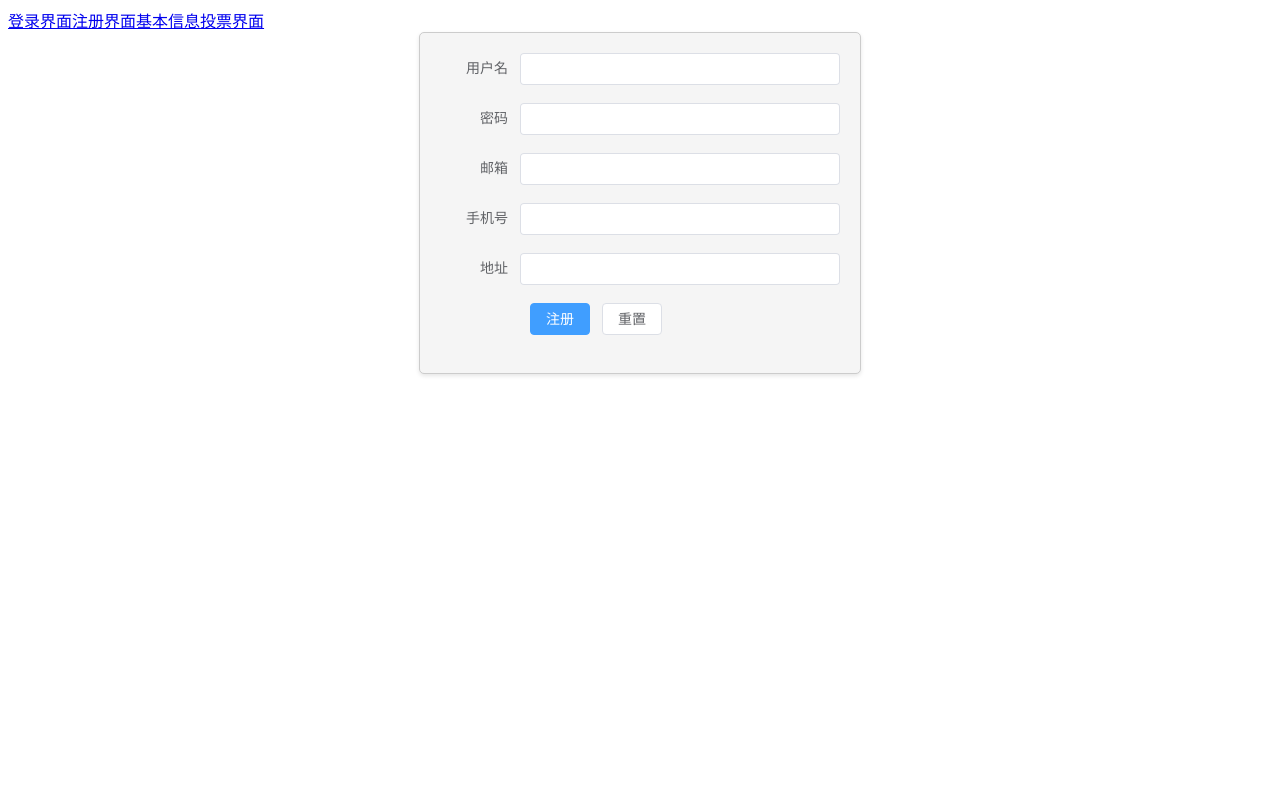
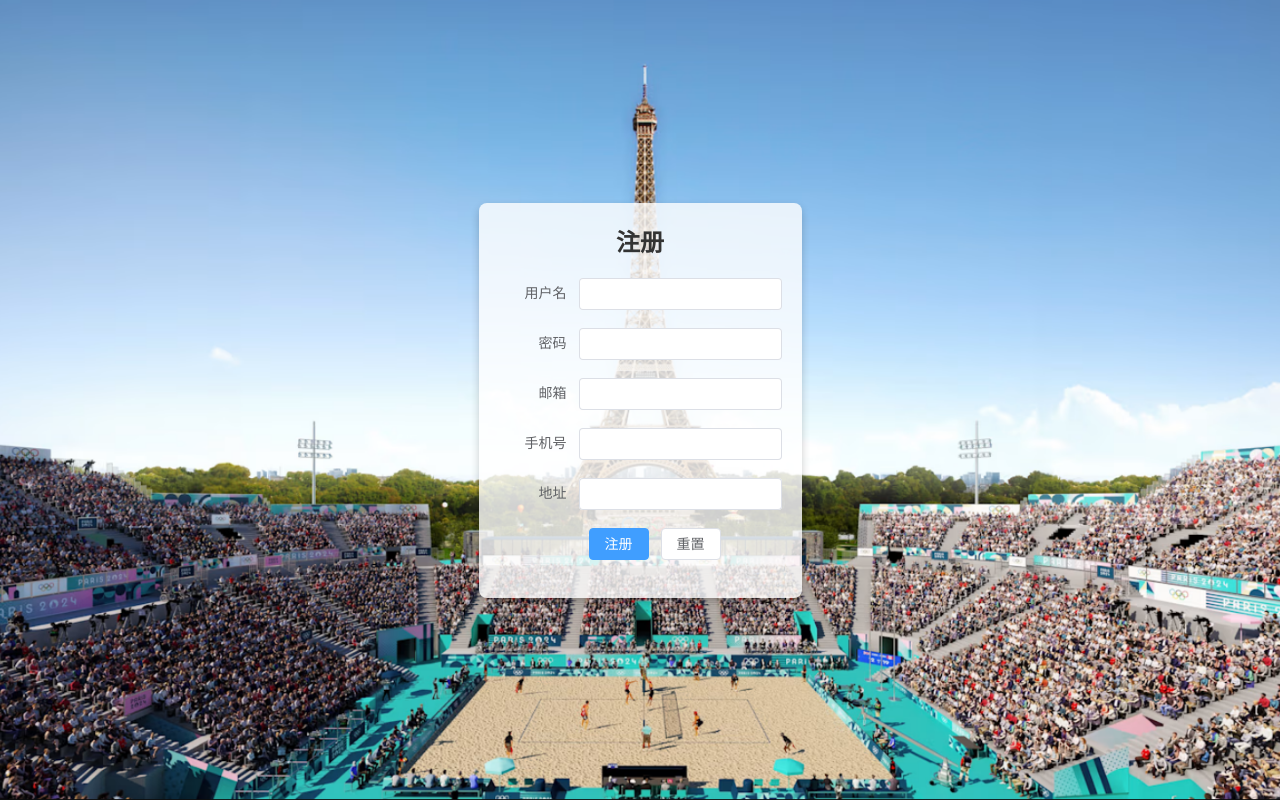
Before and after one commit to forExpecto/OlympicVote, a Vue app in the folder olympic-vote/: page /RegisterView in a window 1280 px wide. Built offline with nearby package versions, Linux system fonts and the light colour scheme.

Commit message:
更新注册和登录界面

```diff
--- a/olympic-vote/src/view/User/LoginView.vue
+++ b/olympic-vote/src/view/User/LoginView.vue
@@ -2,6 +2,7 @@
     <div class="background">
         <div class="login-container">
             <el-form ref="loginForm" :model="loginForm" label-width="80px">
+                <div class="login-font">奥林匹克系统登录</div>
                 <el-form-item label="用户名">
                     <el-input v-model="loginForm.username" autocomplete="off"></el-input>
                 </el-form-item>
@@ -11,6 +12,7 @@
                 <el-form-item>
                     <el-button type="primary" @click="login">登录</el-button>
                     <el-button @click="resetForm">重置</el-button>
+                    <el-button @click="register">注册</el-button>
                 </el-form-item>
             </el-form>
         </div>
@@ -37,10 +39,18 @@ export default {
             // }).catch(error => {
             //   // 登录失败后的处理
             // });
+
+            // 模拟登录成功后的跳转
+            this.$router.push('/VoteView');
+
         },
         resetForm() {
             // 重置表单
             this.$refs.loginForm.resetFields();
+        },
+        register() {
+            // 跳转到注册页面
+            this.$router.push('/RegisterView');
         }
     }
 };
@@ -73,6 +83,20 @@ export default {
     transition: transform 0.3s ease, box-shadow 0.3s ease;
 }
 
+
+/* 登录框字体 */
+.login-font {
+    font-size: 24px;
+    font-weight: bold;
+    color: #333;
+    text-align: center;
+    margin-bottom: 20px;
+}
+
+
+
+
+
 /* 登录框浮动和阴影效果 */
 .login-container:hover {
     transform: translate(-5px, -5px);
--- a/olympic-vote/src/view/User/RegisterView.vue
+++ b/olympic-vote/src/view/User/RegisterView.vue
@@ -1,6 +1,8 @@
 <template>
+    <div class="background">
         <div class="register-container">
             <el-form ref="registerForm" :model="registerForm" label-width="80px">
+                <div class="register-font">注册</div>
                 <el-form-item label="用户名">
                     <el-input v-model="registerForm.user_name" autocomplete="off"></el-input>
                 </el-form-item>
@@ -22,6 +24,7 @@
                 </el-form-item>
             </el-form>
         </div>
+    </div>
 </template>
 
 <script>
@@ -42,15 +45,8 @@ export default {
         register() {
             // 在这里处理注册逻辑
             console.log('注册表单数据：', this.registerForm);
-            // 表单验证通过后，可以调用注册API
-            // this.$http.post('/api/register', this.registerForm).then(response => {
-            //   // 注册成功后的处理
-            // }).catch(error => {
-            //   // 注册失败后的处理
-            // });
         },
         resetForm() {
-            // 重置表单
             this.$refs.registerForm.resetFields();
         }
     }
@@ -58,16 +54,52 @@ export default {
 </script>
 
 <style scoped>
+/* 页面背景设置 */
+.background {
+    position: fixed;
+    top: 0;
+    left: 0;
+    right: 0;
+    bottom: 0;
+    background-image: url('@/assets/Login/register-backgroud.jpg');
+    background-size: cover;
+    background-position: center;
+    display: flex;
+    justify-content: center;
+    align-items: center;
+}
+
+.register-font {
+    font-size: 24px;
+    font-weight: bold;
+    color: #333;
+    text-align: center;
+    margin-bottom: 20px;
+}
+
+
+
+
+/* 注册框样式 */
 .register-container {
-    align-items: center;
-    justify-content: center;
     max-width: 400px;
-    margin: 0 auto;
     padding: 20px;
-    border: 1px solid #ccc;
-    border-radius: 5px;
-    background-color: #f5f5f5;
-    box-shadow: 0 2px 4px rgba(0, 0, 0, 0.1);
+    margin: auto;
+    background-color: rgba(255, 255, 255, 0.8);
+    /* 半透明背景 */
+    border-radius: 8px;
+    transition: all 0.3s ease;
+    /* 平滑过渡效果 */
+    box-shadow: 0 4px 8px rgba(0, 0, 0, 0.2);
+    /* 初始阴影 */
+}
+
+/* 悬停效果 */
+.register-container:hover {
+    transform: translate(-5px, -5px);
+    /* 向左上角浮动 */
+    box-shadow: 0 8px 16px rgba(0, 0, 0, 0.3);
+    /* 增强阴影 */
 }
 
 .el-form-item label {
```
Also changed, not shown: olympic-vote/src/assets/Login/register-backgroud.jpg (added). Lines whose indentation alone changed are shown as unchanged.
